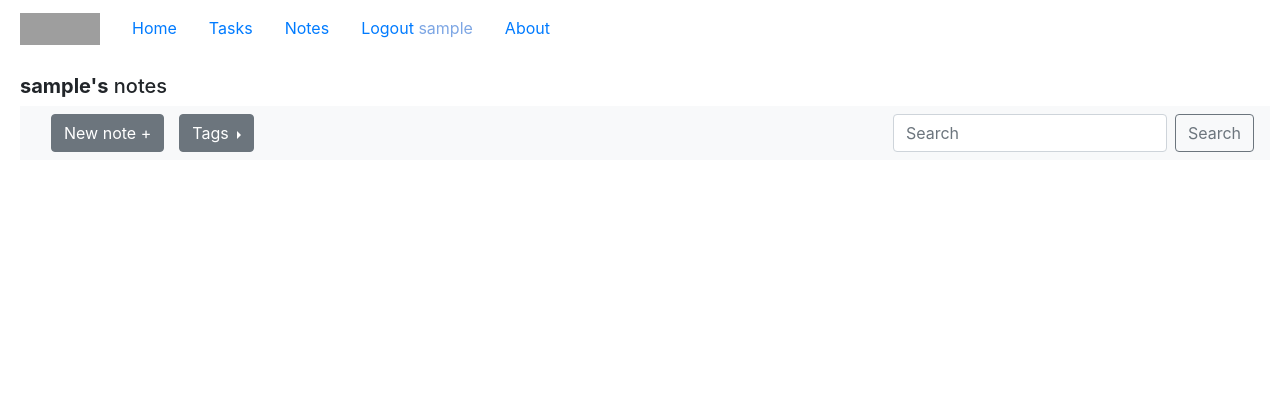
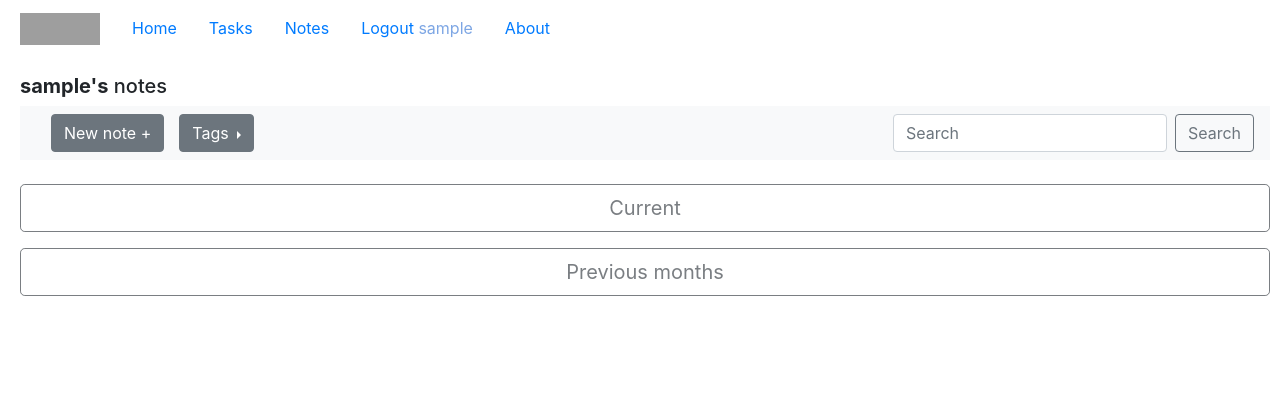
Before and after one commit to OrJaku/check-helper, a Django app: page /notes_list/ in a window 1280 px wide. Shown: the top 420 px of the page. Run offline with Django 3.2, Linux system fonts and the light colour scheme; the visitor is signed in with stand-in values (Sample User, id 1); data that the repository does not hold is empty; parts of the project's set-up code (start-up, migrations or seed data) failed here and were passed over; some libraries are stand-ins or nearby versions; grey boxes are pictures that could not be loaded.

Commit message:
Added spliting of current month and previous months

```diff
--- a/notes/templates/notes_list.html
+++ b/notes/templates/notes_list.html
@@ -7,6 +7,7 @@
     {% for num, founds in founds_list_enumerate %}
         {% include 'found_notes_elements.html' %}
     {% endfor %}
+    <p><button type="button" class="btn btn-outline-dark btn-lg btn-block" disabled>Current</button></p>
 
     {%for day_str, day_date , month_data in date%}
         {% if current_date.month == month_data %}
@@ -28,6 +29,7 @@
             </div>
         {% endif %}
     {% endfor %}
+    <p><button type="button" class="btn btn-outline-dark btn-lg btn-block" disabled>Previous months</button></p>
 
     {%for month, month_name in date_month%}
         {% if current_date.month > month %}
--- a/notes/views.py
+++ b/notes/views.py
@@ -17,7 +17,6 @@ def date_function():
 def notes_list(request, *args, **kwargs):
     current_date = date_function()
     auto_name = current_date.strftime('%H:%M:%S')
-    current_month = current_date.strftime('%M')
     if request.method == "POST":
         name = request.POST.get("name")
         if name == "" or name == " " or name == "  ":
@@ -47,7 +46,7 @@ def notes_list(request, *args, **kwargs):
     months_list = [
                     "Unknown",
                     "January",
-                    "Febuary",
+                    "February",
                     "March",
                     "April",
                     "May",
```
